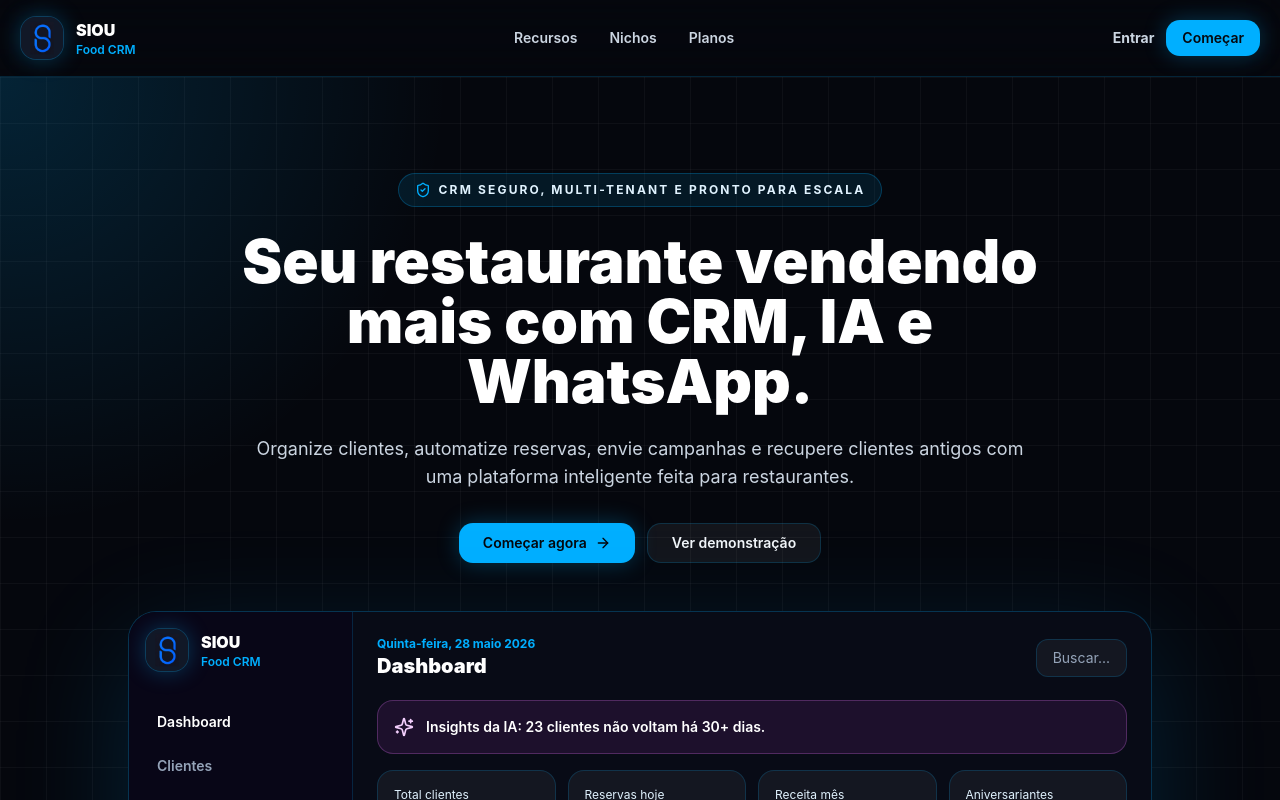
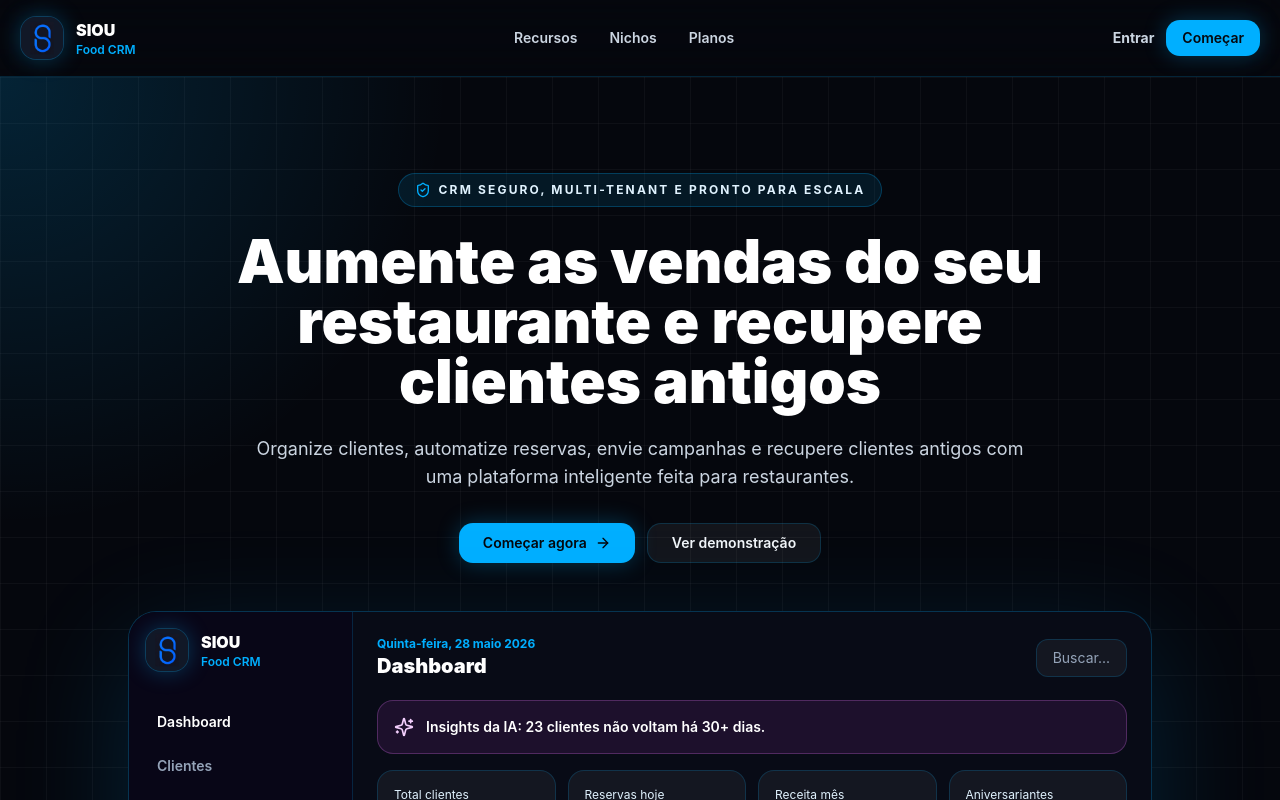
Before and after one commit to contatowiit-hash/SIOUCRM, a React (Vite) app: page / in a window 1280 px wide. Shown: the top 800 px of the page. Built offline with nearby package versions, Linux system fonts and the light colour scheme; no server answers.

Commit message:
chore: update landing hero headline

```diff
--- a/src/pages/LandingPage.tsx
+++ b/src/pages/LandingPage.tsx
@@ -169,7 +169,7 @@ export const LandingPage = () => (
               CRM seguro, multi-tenant e pronto para escala
             </div>
             <h1 className="text-4xl font-black leading-tight text-white md:text-6xl">
-              Seu restaurante vendendo mais com CRM, IA e WhatsApp.
+              Aumente as vendas do seu restaurante e recupere clientes antigos
             </h1>
             <p className="mx-auto mt-6 max-w-3xl text-base leading-8 text-slate-300 md:text-lg">
               Organize clientes, automatize reservas, envie campanhas e recupere clientes antigos com uma plataforma
```
